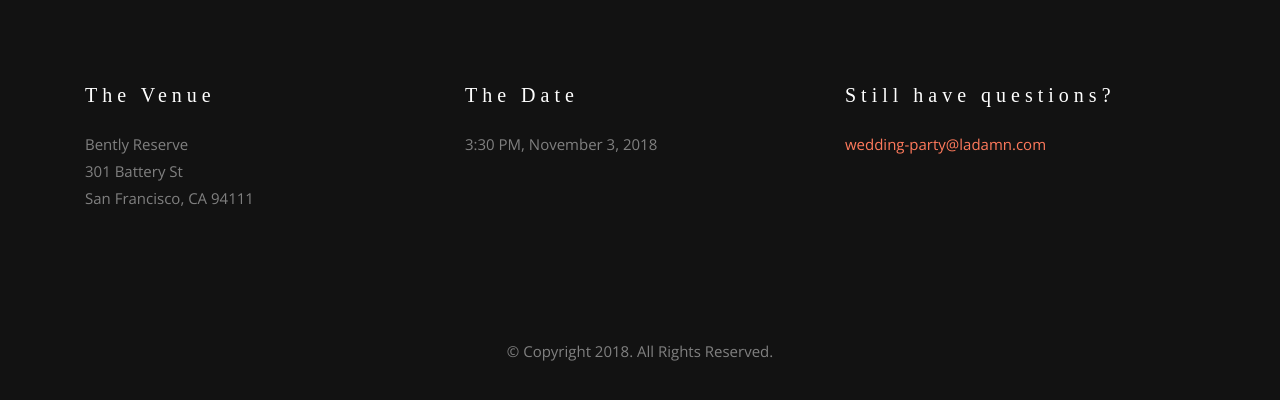
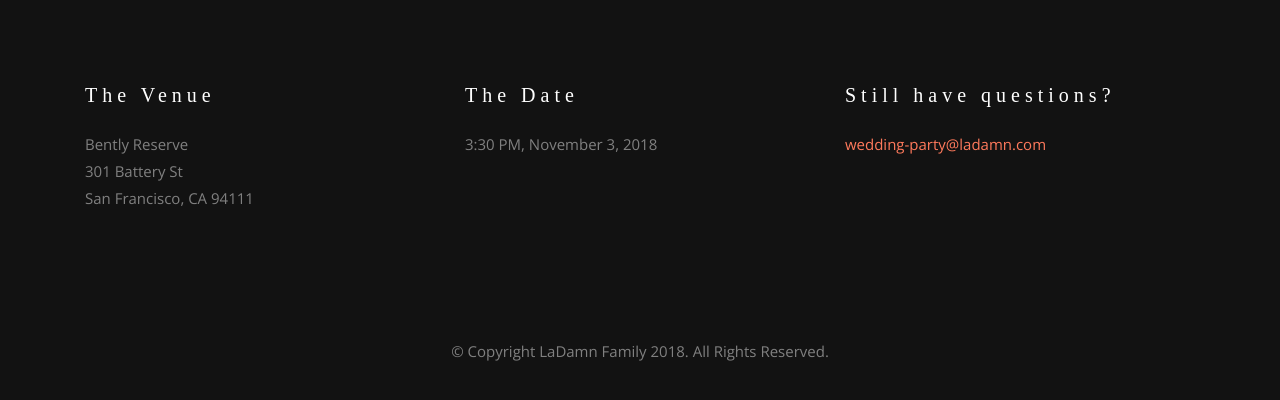
Before and after one commit to minddog/a-wedding-site, a plain HTML site: page index.html in a window 1280 px wide. Shown: the part 5041-5441 px from the top of the page. Drawn offline with nearby package versions, Linux system fonts and the light colour scheme; some packages are replaced by stand-ins of ours; a script that the page names is missing; a web font is replaced by a local one.

Commit message:
Copyright.

```diff
--- a/index.html
+++ b/index.html
@@ -220,7 +220,7 @@
         </div>
         <div class="row pt-5">
           <div class="col-md-12 text-center">
-            <p>&copy; Copyright 2018. All Rights Reserved.</p>
+            <p>&copy; Copyright LaDamn Family 2018. All Rights Reserved.</p>
           </div>
         </div>
       </div>
```
